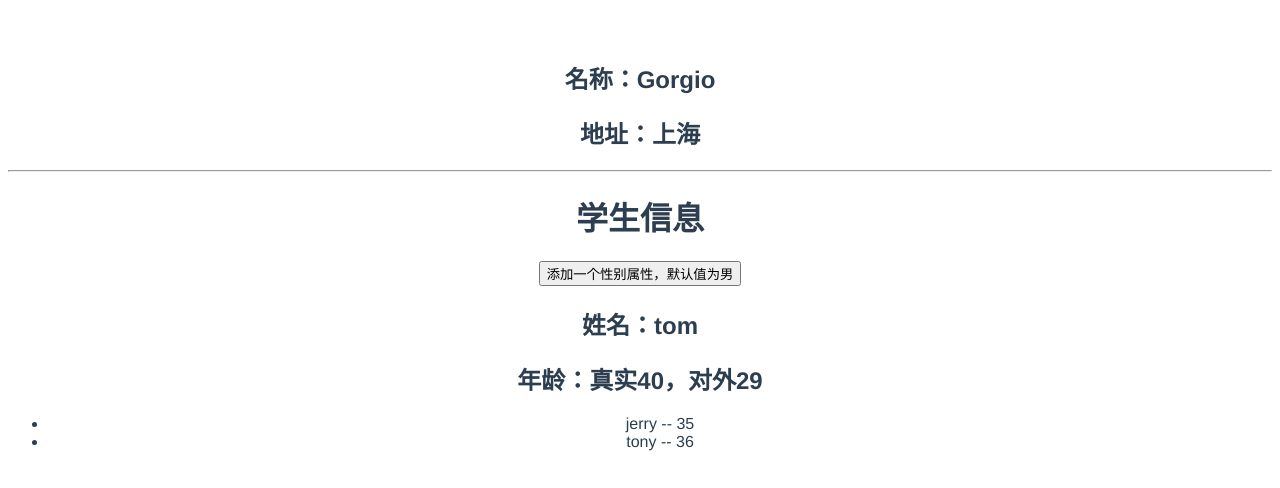
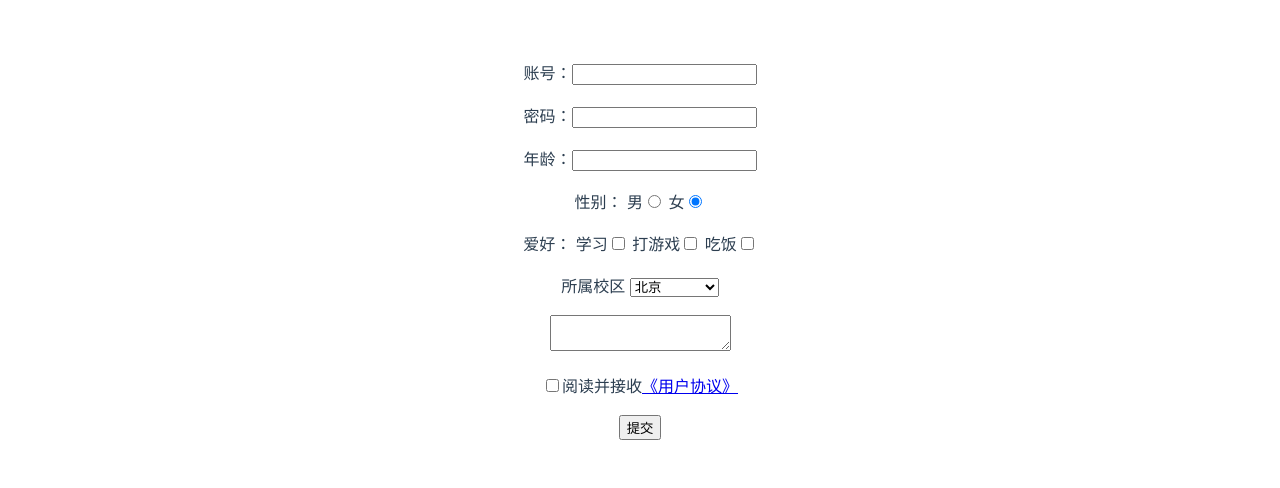
Before and after one commit to liujunzhang-8/vue-study, a Vue app in the folder demo-01/: page / in a window 1280 px wide. Shown: the top 488 px of the page. Built offline with nearby package versions, Linux system fonts and the light colour scheme.

Commit message:
收集表单数据

```diff
--- /dev/null
+++ b/demo-01/src/08_vueSet_App.vue
@@ -0,0 +1,83 @@
+<template>
+  <div id="app">
+    <h2>名称：{{ name }}</h2>
+    <h2>地址：{{ address }}</h2>
+    <hr />
+    <h1>学生信息</h1>
+    <button @click="addSex">添加一个性别属性，默认值为男</button>
+    <h2>姓名：{{ student.name }}</h2>
+    <h2 v-if="student.sex">性别：{{ student.sex }}</h2>
+    <h2>年龄：真实{{ student.age.rAge }}，对外{{ student.age.sAge }}</h2>
+    <ul>
+      <li v-for="(f, index) in friends" :key="index">{{ f.name }} -- {{ f.age }}</li>
+    </ul>
+  </div>
+</template>
+
+<script>
+// import Vue from 'vue';
+/**
+ * Vue监视数据的原理：
+ *  1. vue会监视data中所有层次的数据。
+ *
+ *  2. 如何监测对象中的数据？
+ *    通过setter实现监视，且要在new Vue时就传入要监测的数据。
+ *      (1). 对象中后追加的属性，Vue默认不做响应式处理
+ *      (2). 如需给后添加的属性做响应式，请使用如下API：
+ *        Vue.set(target, propertyName/index, value) 或
+ *        vm.$set(target, propertyName/index, value)
+ *
+ *  3. 如何监测数组中的数据？
+ *    通过包裹数组更新元素的方法实现，本质就是做了两件事：
+ *      (1). 调用原生对应的方法对数组进行更新。
+ *      (2). 重新理解模板，进而更新页面。
+ *
+ *  4. 在Vue修改数组中的某个元素一定要用如下方法：
+ *    (1). 使用这些API：push()、pop()、shift()、unshift()、splice()、sort()、reverse()
+ *    (2). Vue.set() 或 vm.$set()
+ *
+ *  ⚠️特别注意：Vue.set() 和 vm.$set() 不能给 vm 或 vm 的根数据对象添加属性！！！
+ */
+export default {
+  name: 'App',
+  data() {
+    return {
+      name: 'Gorgio',
+      address: '上海',
+      student: {
+        name: 'tom',
+        age: {
+          rAge: 40,
+          sAge: 29
+        },
+      },
+      friends: [
+          {name: 'jerry', age: 35},
+          {name: 'tony', age: 36}
+        ]
+    }
+  },
+  computed: {
+  },
+  watch: {
+  },
+  methods: {
+    addSex() {
+      // Vue.set(this.student, 'sex', '男'),
+      this.$set(this.student, 'sex', '男')
+    }
+  },
+
+}
+</script>
+
+<style>
+#app {
+  font-family: Avenir, Helvetica, Arial, sans-serif;
+  -webkit-font-smoothing: antialiased;
+  -moz-osx-font-smoothing: grayscale;
+  text-align: center;
+  color: #2c3e50;
+  margin-top: 60px;
+}
+</style>
--- a/demo-01/src/App.vue
+++ b/demo-01/src/App.vue
@@ -1,74 +1,86 @@
 <template>
   <div id="app">
-    <h2>名称：{{ name }}</h2>
-    <h2>地址：{{ address }}</h2>
-    <hr />
-    <h1>学生信息</h1>
-    <button @click="addSex">添加一个性别属性，默认值为男</button>
-    <h2>姓名：{{ student.name }}</h2>
-    <h2 v-if="student.sex">性别：{{ student.sex }}</h2>
-    <h2>年龄：真实{{ student.age.rAge }}，对外{{ student.age.sAge }}</h2>
-    <ul>
-      <li v-for="(f, index) in friends" :key="index">{{ f.name }} -- {{ f.age }}</li>
-    </ul>
+    <form @submit.prevent="demo">
+      账号：<input type="text" v-model.trim="userInfo.account" /><br /><br />
+      密码：<input type="password" v-model.trim="userInfo.password" /><br /><br />
+      年龄：<input type="number" v-model.number="userInfo.age"><br /><br />
+      性别： 男<input type="radio" name="sex" v-model="userInfo.sex" value="male" />
+      女<input
+        type="radio"
+        name="sex"
+        v-model="userInfo.sex"
+        value="famale"
+      /><br /><br />
+      爱好： 学习<input type="checkbox" v-model="userInfo.hobby" value="study" />
+      打游戏<input type="checkbox" v-model="userInfo.hobby" value="game" /> 吃饭<input
+        type="checkbox"
+        v-model="userInfo.hobby"
+        value="eat"
+      />
+      <br /><br />
+      所属校区
+      <select v-model="userInfo.city">
+        <option value="">请选择校区</option>
+        <option value="beijing">北京</option>
+        <option value="shanghai">上海</option>
+        <option value="shenzhen">深圳</option>
+        <option value="wuhan">武汉</option>
+      </select>
+      <br /><br />
+      <textarea v-model="userInfo.other"></textarea><br /><br />
+      <input type="checkbox" v-model="userInfo.agree" />阅读并接收<a
+        href="https:www.baidu.com"
+        >《用户协议》</a
+      ><br /><br />
+      <button>提交</button>
+    </form>
   </div>
 </template>
 
 <script>
 // import Vue from 'vue';
 /**
- * Vue监视数据的原理：
- *  1. vue会监视data中所有层次的数据。
- *
- *  2. 如何监测对象中的数据？
- *    通过setter实现监视，且要在new Vue时就传入要监测的数据。
- *      (1). 对象中后追加的属性，Vue默认不做响应式处理
- *      (2). 如需给后添加的属性做响应式，请使用如下API：
- *        Vue.set(target, propertyName/index, value) 或
- *        vm.$set(target, propertyName/index, value)
- *
- *  3. 如何监测数组中的数据？
- *    通过包裹数组更新元素的方法实现，本质就是做了两件事：
- *      (1). 调用原生对应的方法对数组进行更新。
- *      (2). 重新理解模板，进而更新页面。
- *
- *  4. 在Vue修改数组中的某个元素一定要用如下方法：
- *    (1). 使用这些API：push()、pop()、shift()、unshift()、splice()、sort()、reverse()
- *    (2). Vue.set() 或 vm.$set()
- *
- *  ⚠️特别注意：Vue.set() 和 vm.$set() 不能给 vm 或 vm 的根数据对象添加属性！！！
+ * 收集表单数据：
+ *  若：<input type='text' />, 则v-model收集的事value值，用户输入的就是value值。
+ *  若：<input type='radio' />, 则v-model收集的是value值，且要给标签配置value值。
+ *  若：<input type='checkbox' />,
+ *    1. 没有配置input的value属性，那么收集的就是checked (勾选 or 未勾选， 是布尔值)
+ *    2. 配置input的value属性：
+ *      (1). v-model的初始值是非数组，那么收集的就是checked (勾选 or 未勾选， 是布尔值)
+ *      (2). v-model的初始值是数组，那么收集的就是value组成的数组
+ *  备注：v-models的三个修饰符：
+ *    lazy：失去焦点再收集数据
+ *    number：输入字符串转为有效的数字
+ *    trim： 输入首尾空格过滤
  */
 export default {
-  name: 'App',
+  name: "App",
   data() {
     return {
-      name: 'Gorgio',
-      address: '上海',
-      student: {
-        name: 'tom',
-        age: {
-          rAge: 40,
-          sAge: 29
-        },
+      userInfo: {
+        account: "",
+        password: "",
+        age: '',
+        sex: "famale",
+        hobby: [],
+        city: "beijing",
+        other: "",
+        agree: "",
       },
-      friends: [
-          {name: 'jerry', age: 35},
-          {name: 'tony', age: 36}
-        ]
-    }
+    };
   },
-  computed: {
+  computed: {},
+  watch: {},
+  methods: {
+    // addSex() {
+    //   // Vue.set(this.student, 'sex', '男'),
+    //   this.$set(this.student, 'sex', '男')
+    // }
+    demo() {
+      console.log(this.userInfo);
+    },
   },
-  watch: {
-  },
-  methods: {
-    addSex() {
-      // Vue.set(this.student, 'sex', '男'),
-      this.$set(this.student, 'sex', '男')
-    }
-  },
-
-}
+};
 </script>
 
 <style>
```
